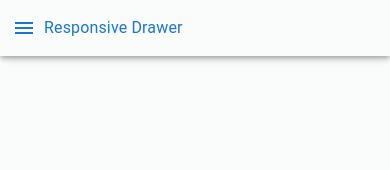
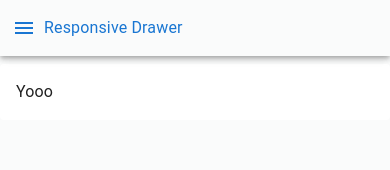
Before and after one commit to NoyaRoeT/ani-bookmarks, a React (Vite) app in the folder client/: page /search in a window 390 px wide. Shown: the top 170 px of the page. Built offline with nearby package versions, Linux system fonts and the light colour scheme.

Commit message:
Make Page component's margins responsive

```diff
--- a/client/src/components/Page/Page.jsx
+++ b/client/src/components/Page/Page.jsx
@@ -2,7 +2,11 @@ import React from "react";
 import { Box } from "@mui/material";
 
 const Page = ({ children }) => {
-	return <Box sx={{ ml: "240px" }}>{children}</Box>;
+	return (
+		<Box sx={{ ml: { xs: 0, sm: "240px" }, mt: { xs: "64px", sm: 0 } }}>
+			{children}
+		</Box>
+	);
 };
 
 export default Page;
--- a/client/src/pages/Search.jsx
+++ b/client/src/pages/Search.jsx
@@ -1,7 +1,14 @@
 import React from "react";
+import { Paper, Toolbar } from "@mui/material";
 import { Page } from "../components";
 const Search = () => {
-	return <Page>Search</Page>;
+	return (
+		<Page>
+			<Paper elevation={0}>
+				<Toolbar>Yooo</Toolbar>
+			</Paper>
+		</Page>
+	);
 };
 
 export default Search;
```
